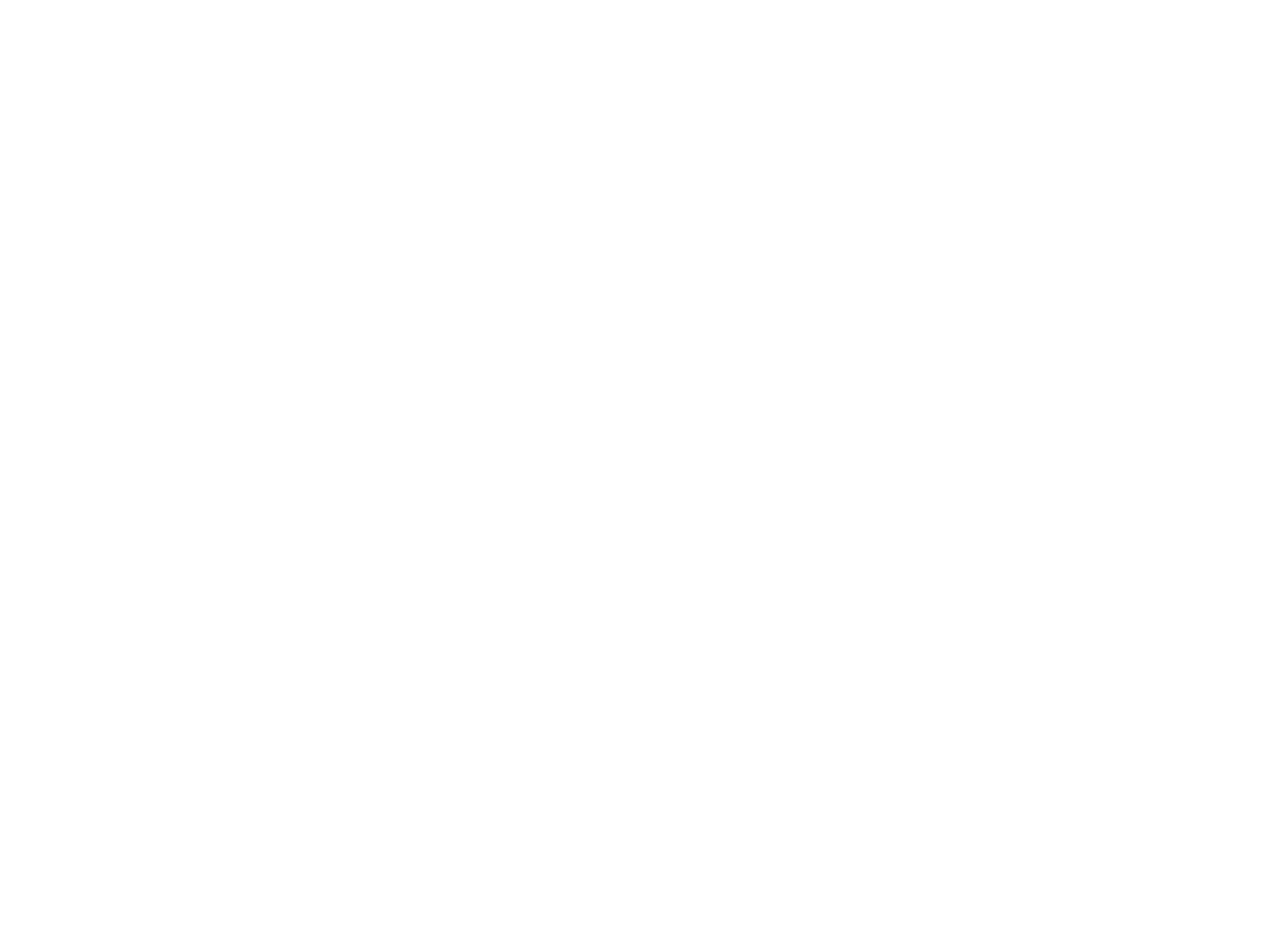
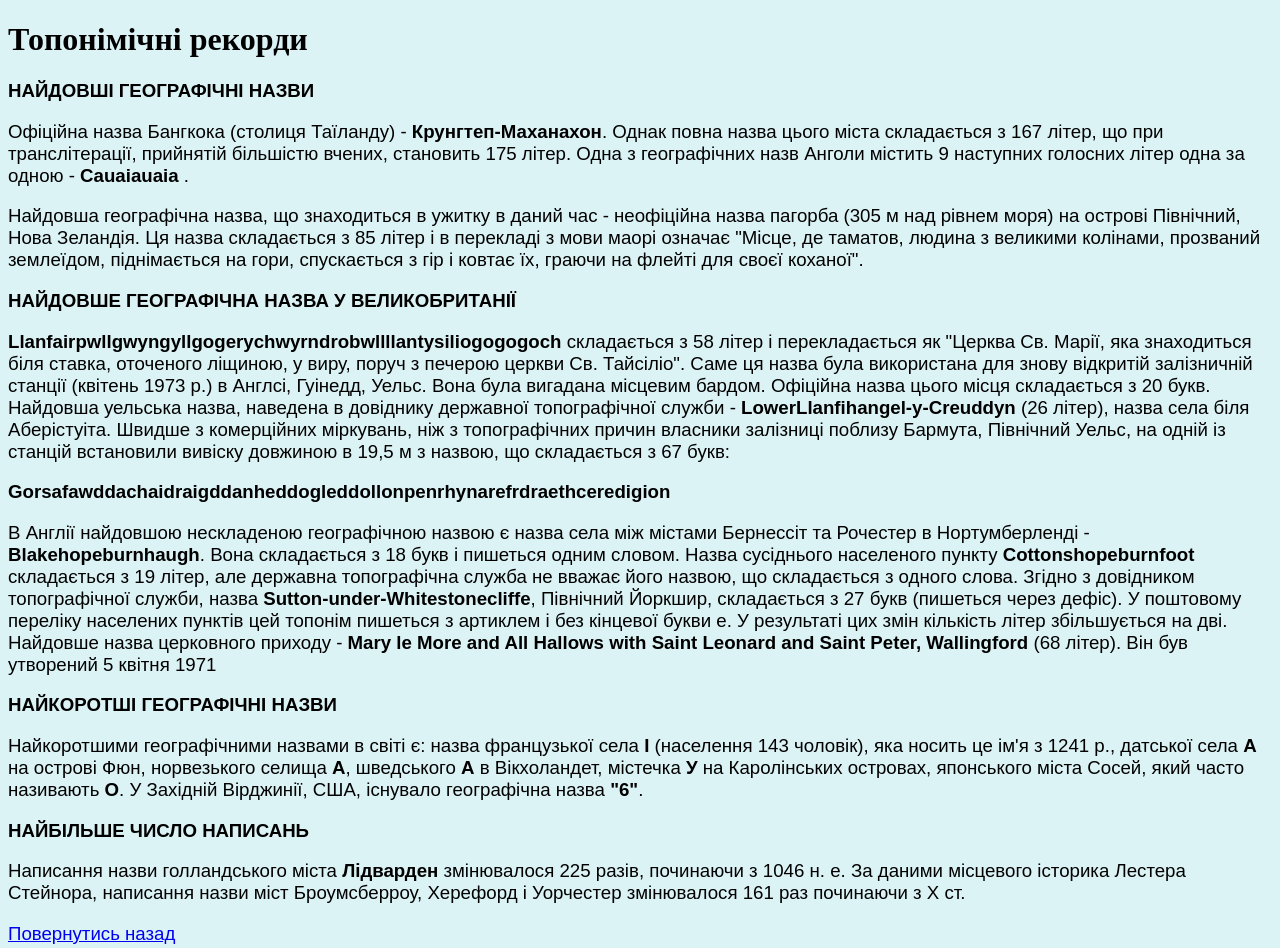
Before and after one commit to arturzm1/lab-0102, a plain HTML site: page index06.html in a window 1280 px wide. Before the commit the page ends 800 px from the top, so only its background shows below. Drawn offline with Linux system fonts and the light colour scheme.

Commit message:
ready page 6

```diff
--- a/css/styles.css
+++ b/css/styles.css
@@ -23,6 +23,10 @@ body.page5 {
     background-color: #693C3C;
 }
 
+body.page6 {
+    background-color: rgba(10, 172, 194, 0.14)
+}
+
 h1 {
     font-family: "Bookman Old Style";
 }
--- a/index06.html
+++ b/index06.html
@@ -6,11 +6,31 @@
     <meta name="viewport" content="width=device-width, initial-scale=1.0">
     <meta http-equiv="X-UA-Compatible" content="ie=edge">
     <link rel="stylesheet" href="css/styles.css">
-    <title>Document</title>
+    <title>Топонімічні рекорди</title>
 </head>
 
-<body>
-
+<body class="page6">
+    <h1>Топонімічні рекорди</h1>
+    <p><strong>НАЙДОВШІ ГЕОГРАФІЧНІ НАЗВИ</strong></p>
+    <p>Офіційна назва Бангкока (столиця Таїланду) - <strong>Крунгтеп-Маханахон</strong>. Однак повна назва цього міста складається з 167 літер, що при транслітерації, прийнятій більшістю вчених, становить 175 літер. Одна з географічних назв Анголи містить
+        9 наступних голосних літер одна за одною - <strong>Cauaiauaia</strong> .</p>
+    <p>Найдовша географічна назва, що знаходиться в ужитку в даний час - неофіційна назва пагорба (305 м над рівнем моря) на острові Північний, Нова Зеландія. Ця назва складається з 85 літер і в перекладі з мови маорі означає "Місце, де таматов, людина з
+        великими колінами, прозваний землеїдом, піднімається на гори, спускається з гір і ковтає їх, граючи на флейті для своєї коханої".</p>
+    <p><strong>НАЙДОВШЕ ГЕОГРАФІЧНА НАЗВА У ВЕЛИКОБРИТАНІЇ </strong></p>
+    <p><strong>Llanfairpwllgwyngyllgogerychwyrndrobwllllantysiliogogogoch</strong> складається з 58 літер і перекладається як "Церква Св. Марії, яка знаходиться біля ставка, оточеного ліщиною, у виру, поруч з печерою церкви Св. Тайсіліо". Саме ця назва була
+        використана для знову відкритій залізничній станції (квітень 1973 р.) в Англсі, Гуінедд, Уельс. Вона була вигадана місцевим бардом. Офіційна назва цього місця складається з 20 букв. Найдовша уельська назва, наведена в довіднику державної топографічної
+        служби - <strong>LowerLlanfihangel-y-Creuddyn</strong> (26 літер), назва села біля Аберістуіта. Швидше з комерційних міркувань, ніж з топографічних причин власники залізниці поблизу Бармута, Північний Уельс, на одній із станцій встановили вивіску
+        довжиною в 19,5 м з назвою, що складається з 67 букв:
+        <p><strong>Gorsafawddachaidraigddanheddogleddollonpenrhynarefrdraethceredigion</strong></p>
+    </p>
+    <p>В Англії найдовшою нескладеною географічною назвою є назва села між містами Бернессіт та Рочестер в Нортумберленді - <strong>Blakehopeburnhaugh</strong>. Вона складається з 18 букв і пишеться одним словом. Назва сусіднього населеного пункту <strong>Cottonshopeburnfoot</strong>        складається з 19 літер, але державна топографічна служба не вважає його назвою, що складається з одного слова. Згідно з довідником топографічної служби, назва <strong>Sutton-under-Whitestonecliffe</strong>, Північний Йоркшир, складається з 27
+        букв (пишеться через дефіс). У поштовому переліку населених пунктів цей топонім пишеться з артиклем і без кінцевої букви e. У результаті цих змін кількість літер збільшується на дві. Найдовше назва церковного приходу - <strong>Mary le More and All Hallows with Saint
+            Leonard and Saint Peter, Wallingford</strong> (68 літер). Він був утворений 5 квітня 1971</p>
+    <p><strong>НАЙКОРОТШІ ГЕОГРАФІЧНІ НАЗВИ</strong></p>
+    <p>Найкоротшими географічними назвами в світі є: назва французької села <strong>I</strong> (населення 143 чоловік), яка носить це ім'я з 1241 р., датської села <strong>A</strong> на острові Фюн, норвезького селища <strong>A</strong>, шведського <strong>A</strong>        в Вікхоландет, містечка <strong>У</strong> на Каролінських островах, японського міста Сосей, який часто називають <strong>O</strong>. У Західній Вірджинії, США, існувало географічна назва <strong>"6"</strong>.</p>
+    <p><strong>НАЙБІЛЬШЕ ЧИСЛО НАПИСАНЬ</strong></p>
+    <p>Написання назви голландського міста <strong>Лідварден</strong> змінювалося 225 разів, починаючи з 1046 н. е. За даними місцевого історика Лестера Стейнора, написання назви міст Броумсберроу, Херефорд і Уорчестер змінювалося 161 раз починаючи з Х ст.</p>
+    <p><a href="index.html">Повернутись назад</a></p>
 </body>
 
 </html>
```
